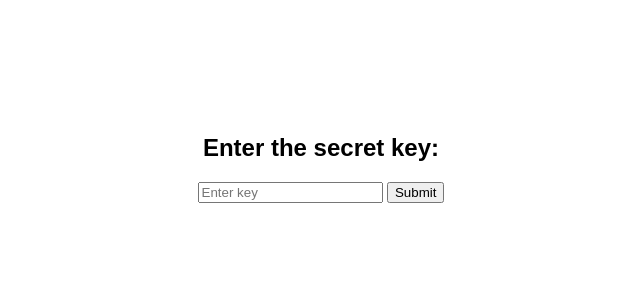
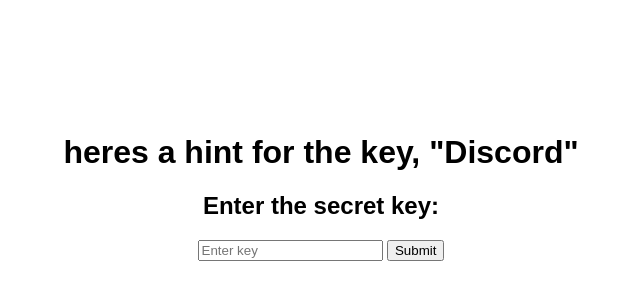
Before and after one commit to Opgamer7343/Opgamer7343.github.io, a plain HTML site: page index.html in a window 1280 px wide. Shown: the part 122-422 px from the top of the page, without its empty margins (319-959 px from the left). Drawn offline with Linux system fonts and the light colour scheme.

Commit message:
Update index.html

```diff
--- a/index.html
+++ b/index.html
@@ -1,13 +1,14 @@
 <!DOCTYPE html>
 <html>
 <head>
-  <title>Secret Page</title>
+  <title>🥀</title>
   <style>
     body { font-family: Arial; text-align: center; margin-top: 20%; }
     #main { display: none; }
   </style>
 </head>
 <body>
+  <h1>heres a hint for the key, "Discord"</h1>
   <h2>Enter the secret key:</h2>
   <input type="text" id="keyInput" placeholder="Enter key">
   <button onclick="checkKey()">Submit</button>
```
